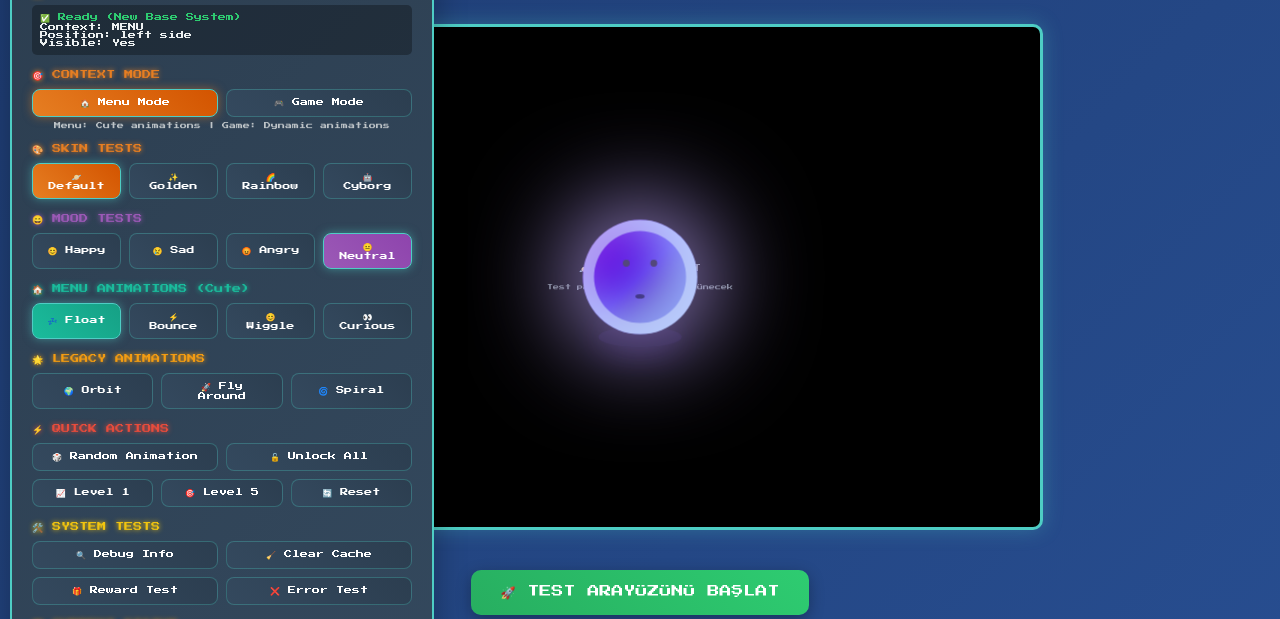
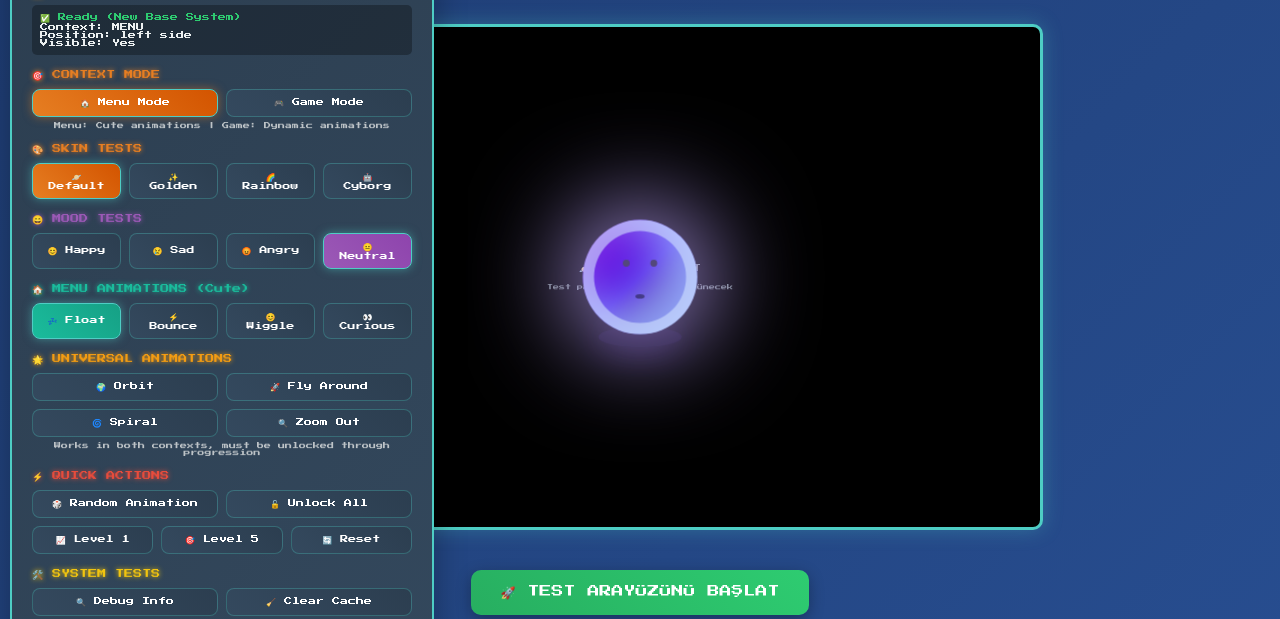
Before and after one commit to erencanakyuz/ChainBreaker, a plain HTML site: page test-demo.html in a window 1280 px wide. Both pictures are taken after a click on the button "🚀 TEST ARAYÜZÜNÜ BAŞLAT". Shown: the part 108-727 px from the top of the page. Drawn offline with Linux system fonts and the light colour scheme; no server answers.

Commit message:
Fixed all2

```diff
--- a/data/level-rewards.json
+++ b/data/level-rewards.json
@@ -49,44 +49,32 @@
     },
     "18": {
         "type": "skin",
-        "id": "neon",
-        "name": "Neon Pluto",
-        "description": "Bright neon colors that pulse with energy!"
+        "id": "rainbow",
+        "name": "Rainbow Pluto",
+        "description": "Vibrant rainbow colors that shift and pulse with energy!"
     },
     "20": {
         "type": "animation",
-        "id": "ring-hunter",
-        "name": "Ring Hunter",
-        "description": "Pluto actively hunts for rings to break!"
+        "id": "power-burst",
+        "name": "Power Burst",
+        "description": "Explosive power release animation for game mode!"
     },
     "25": {
-        "type": "skin",
-        "id": "cosmic",
-        "name": "Cosmic Pluto",
-        "description": "A mystical appearance filled with stars and nebula!"
+        "type": "animation",
+        "id": "chain-break",
+        "name": "Chain Break",
+        "description": "Powerful chain breaking animation with shake effects!"
     },
     "30": {
         "type": "animation",
-        "id": "dimensional-travel",
-        "name": "Dimensional Travel",
-        "description": "Watch Pluto phase in and out of dimensions!"
+        "id": "victory-dance",
+        "name": "Victory Dance",
+        "description": "Elaborate celebration dance for major achievements!"
     },
     "35": {
         "type": "mood",
         "id": "meditative",
         "name": "Meditative Mood",
         "description": "A calm, zen-like state for peaceful moments!"
-    },
-    "40": {
-        "type": "skin",
-        "id": "crystal",
-        "name": "Crystal Pluto",
-        "description": "A beautiful crystalline form that refracts light!"
-    },
-    "50": {
-        "type": "animation",
-        "id": "cosmic-drift",
-        "name": "Cosmic Drift",
-        "description": "Pluto drifts gracefully through space and time!"
     }
 }
--- a/html/templates/test-panel.html
+++ b/html/templates/test-panel.html
@@ -100,17 +100,25 @@
             </div>
         </div>
 
-        <!-- Legacy Animations (Universal) -->
+        <!-- Universal Animations (Context-Free) -->
         <div class="test-section" style="margin-bottom: 15px;">
-            <div class="section-title" style="color: #f39c12; margin-bottom: 8px; font-size: 9px;">🌟 LEGACY ANIMATIONS
-            </div>
-            <div class="button-grid" style="display: grid; grid-template-columns: 1fr 1fr 1fr; gap: 8px;">
+            <div class="section-title" style="color: #f39c12; margin-bottom: 8px; font-size: 9px;">🌟 UNIVERSAL
+                ANIMATIONS</div>
+            <div class="button-grid"
+                style="display: grid; grid-template-columns: 1fr 1fr; gap: 8px; margin-bottom: 8px;">
                 <button onclick="plutoTestPanel.testPlutoAnimation('orbit')" class="test-btn anim-btn"
                     data-animation="orbit">🌍 Orbit</button>
                 <button onclick="plutoTestPanel.testPlutoAnimation('fly-around')" class="test-btn anim-btn"
                     data-animation="fly-around">🚀 Fly Around</button>
+            </div>
+            <div class="button-grid" style="display: grid; grid-template-columns: 1fr 1fr; gap: 8px;">
                 <button onclick="plutoTestPanel.testPlutoAnimation('spiral-dance')" class="test-btn anim-btn"
                     data-animation="spiral-dance">🌀 Spiral</button>
+                <button onclick="plutoTestPanel.testPlutoAnimation('zoom-out')" class="test-btn anim-btn"
+                    data-animation="zoom-out">🔍 Zoom Out</button>
+            </div>
+            <div style="font-size: 7px; color: #bdc3c7; margin-top: 5px; text-align: center;">
+                Works in both contexts, must be unlocked through progression
             </div>
         </div>
 
--- a/js/components/Pluto.js
+++ b/js/components/Pluto.js
@@ -16,32 +16,86 @@ export class Pluto {
         // Story mode bypasses unlock restrictions
         this.storyMode = options.storyMode || false;
 
-        // Available animations registry
+        // 🎮 CLEAN ANIMATION REGISTRY - NEW BASE SYSTEM
         this.availableAnimations = {
-            // Basic animations
-            'idle': { name: 'Idle', duration: 5000, unlocked: true },
-            'excited': { name: 'Excited', duration: 2000, unlocked: true },
+            // 🎯 Core animations (always unlocked)
+            'idle': {
+                name: 'Idle',
+                duration: 5000,
+                unlocked: true,
+                description: 'Peaceful floating state'
+            },
+            'excited': {
+                name: 'Excited',
+                duration: 2000,
+                unlocked: true,
+                description: 'Bouncy excitement animation'
+            },
 
-            // Movement animations
-            'orbit': { name: 'Orbit', duration: 8000, unlocked: false },
-            'fly-around': { name: 'Fly Around', duration: 12000, unlocked: false },
-            'spiral-dance': { name: 'Spiral Dance', duration: 6000, unlocked: false },
-            'zoom-out': { name: 'Zoom Out', duration: 4000, unlocked: false },
+            // 🏠 Menu context animations (cute & gentle)
+            'cute-wiggle': {
+                name: 'Cute Wiggle',
+                duration: 3000,
+                unlocked: true,
+                context: 'menu',
+                description: 'Playful wiggling movement'
+            },
+            'curious': {
+                name: 'Curious',
+                duration: 4000,
+                unlocked: true,
+                context: 'menu',
+                description: 'Curious side-to-side look'
+            },
 
-            // Cute animations (Menu specific)
-            'cute-wiggle': { name: 'Cute Wiggle', duration: 3000, unlocked: true, context: 'menu' },
-            'curious': { name: 'Curious', duration: 4000, unlocked: true, context: 'menu' },
+            // 🎮 Game context animations (dynamic & intense)
+            'power-burst': {
+                name: 'Power Burst',
+                duration: 2000,
+                unlocked: false,
+                context: 'game',
+                description: 'Explosive power release'
+            },
+            'chain-break': {
+                name: 'Chain Break',
+                duration: 1000,
+                unlocked: false,
+                context: 'game',
+                description: 'Chain breaking shake effect'
+            },
+            'victory-dance': {
+                name: 'Victory Dance',
+                duration: 2500,
+                unlocked: false,
+                context: 'game',
+                description: 'Celebration victory dance'
+            },
 
-            // Power animations (Game specific)
-            'power-burst': { name: 'Power Burst', duration: 2000, unlocked: false, context: 'game' },
-            'chain-break': { name: 'Chain Break', duration: 1000, unlocked: false, context: 'game' },
-            'victory-dance': { name: 'Victory Dance', duration: 2500, unlocked: false, context: 'game' },
-
-            // Additional animations
-            'bounce': { name: 'Bounce', duration: 2000, unlocked: true },
-            'shake': { name: 'Shake', duration: 1000, unlocked: true },
-            'pulse': { name: 'Pulse', duration: 3000, unlocked: true },
-            'float': { name: 'Float', duration: 6000, unlocked: true }
+            // 🌟 Legacy universal animations (context-free, unlockable)
+            'orbit': {
+                name: 'Orbit',
+                duration: 8000,
+                unlocked: false,
+                description: 'Planetary orbital movement'
+            },
+            'fly-around': {
+                name: 'Fly Around',
+                duration: 12000,
+                unlocked: false,
+                description: 'Flying around the screen'
+            },
+            'spiral-dance': {
+                name: 'Spiral Dance',
+                duration: 6000,
+                unlocked: false,
+                description: 'Elegant spiraling motion'
+            },
+            'zoom-out': {
+                name: 'Zoom Out',
+                duration: 4000,
+                unlocked: false,
+                description: 'Dramatic zoom effect'
+            }
         };
 
         // Initialize (async) - the element creation is now handled separately
--- a/js/core/PlayerProgression.js
+++ b/js/core/PlayerProgression.js
@@ -5,7 +5,7 @@ class PlayerProgression {
         this.data = {
             activeSkin: 'default',
             unlockedSkins: ['default'],
-            unlockedAnimations: ['idle', 'excited'],
+            unlockedAnimations: ['idle', 'excited', 'cute-wiggle', 'curious'], // Menu context animations unlocked by default
             unlockedMoods: ['neutral', 'happy', 'sad'],
             levelProgress: 0,
             totalScore: 0,
--- a/js/pluto-test-panel.js
+++ b/js/pluto-test-panel.js
@@ -1391,4 +1391,4 @@ if (typeof window !== 'undefined') {
     window.clearTemplateCache = () => window.plutoTestPanel.clearTemplateCache();
 }
 
-console.log('🧪 Pluto Test Panel Controller loaded! (New Base System)');
+console.log('🧪 Pluto Test Panel Controller loaded! (Clean New Base System - Database Organized)');
--- a/test-demo.html
+++ b/test-demo.html
@@ -269,14 +269,27 @@
                 // Initialize PlayerProgression
                 window.playerProgression = playerProgression;
 
-                // Unlock all content for testing
+                // 🧪 UNLOCK ALL CONTENT FOR TESTING (NEW CLEAN SYSTEM)
+                // Skins
                 window.playerProgression.unlock('skin', 'golden');
                 window.playerProgression.unlock('skin', 'cyborg');
                 window.playerProgression.unlock('skin', 'rainbow');
+
+                // Universal animations (context-free)
+                window.playerProgression.unlock('animation', 'orbit');
                 window.playerProgression.unlock('animation', 'fly-around');
+                window.playerProgression.unlock('animation', 'spiral-dance');
                 window.playerProgression.unlock('animation', 'zoom-out');
-                window.playerProgression.unlock('animation', 'spiral-dance');
-                console.log('✅ PlayerProgression initialized and test content unlocked');
+
+                // Game context animations
+                window.playerProgression.unlock('animation', 'power-burst');
+                window.playerProgression.unlock('animation', 'chain-break');
+                window.playerProgression.unlock('animation', 'victory-dance');
+
+                // Extra moods
+                window.playerProgression.unlock('mood', 'angry');
+
+                console.log('✅ PlayerProgression initialized - ALL NEW BASE SYSTEM CONTENT UNLOCKED');
 
                 // Initialize GameManager
                 window.gameManager = new GameManager();
```
Also changed, not shown: index.html (+10 -3 lines).
